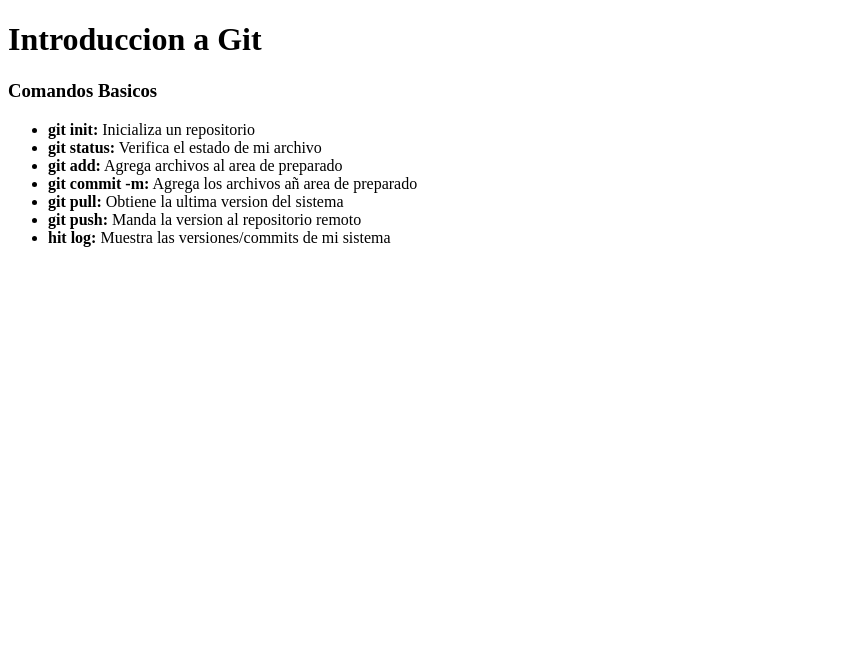
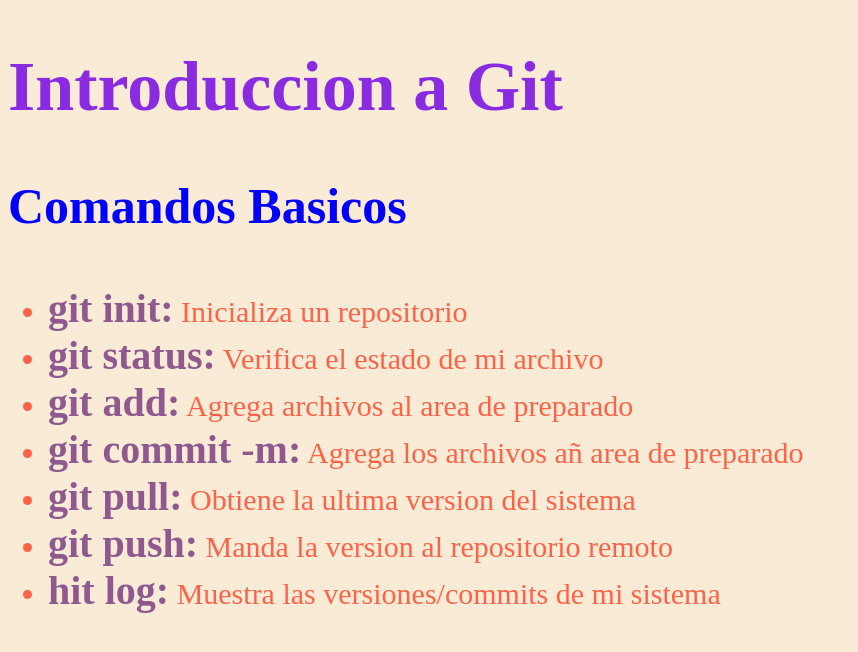
Before and after one commit to FranciscoVG410/WEB_Virtual, a plain HTML site: page Hola.html in a window 1280 px wide. Shown: the whole page, without its empty margins (0-858 px from the left). Drawn offline with Linux system fonts and the light colour scheme.

Commit message:
Se agrego CSS

```diff
--- a/Hola.html
+++ b/Hola.html
@@ -4,6 +4,7 @@
     <meta charset="UTF-8">
     <meta name="viewport" content="width=device-width, initial-scale=1.0">
     <title>Document</title>
+    <link rel="stylesheet" href="holaCSS.css">
 </head>
 <body>
     <h1>Introduccion a Git</h1>
--- a/holaCSS.css
+++ b/holaCSS.css
@@ -1,8 +1,23 @@
+
 body {
-    text-align: center;
     background-color: antiquewhite;
 }
 
 h1{
     color: blueviolet;
+    font-size: 70px;
 }
+
+h3{
+    color: blue;
+    font-size: 50px;
+}
+
+ul b{
+    color: rgb(143, 89, 143);
+    font-size: 40px;
+}
+ul{
+    color: tomato;
+    font-size: 30px;
+}
```
